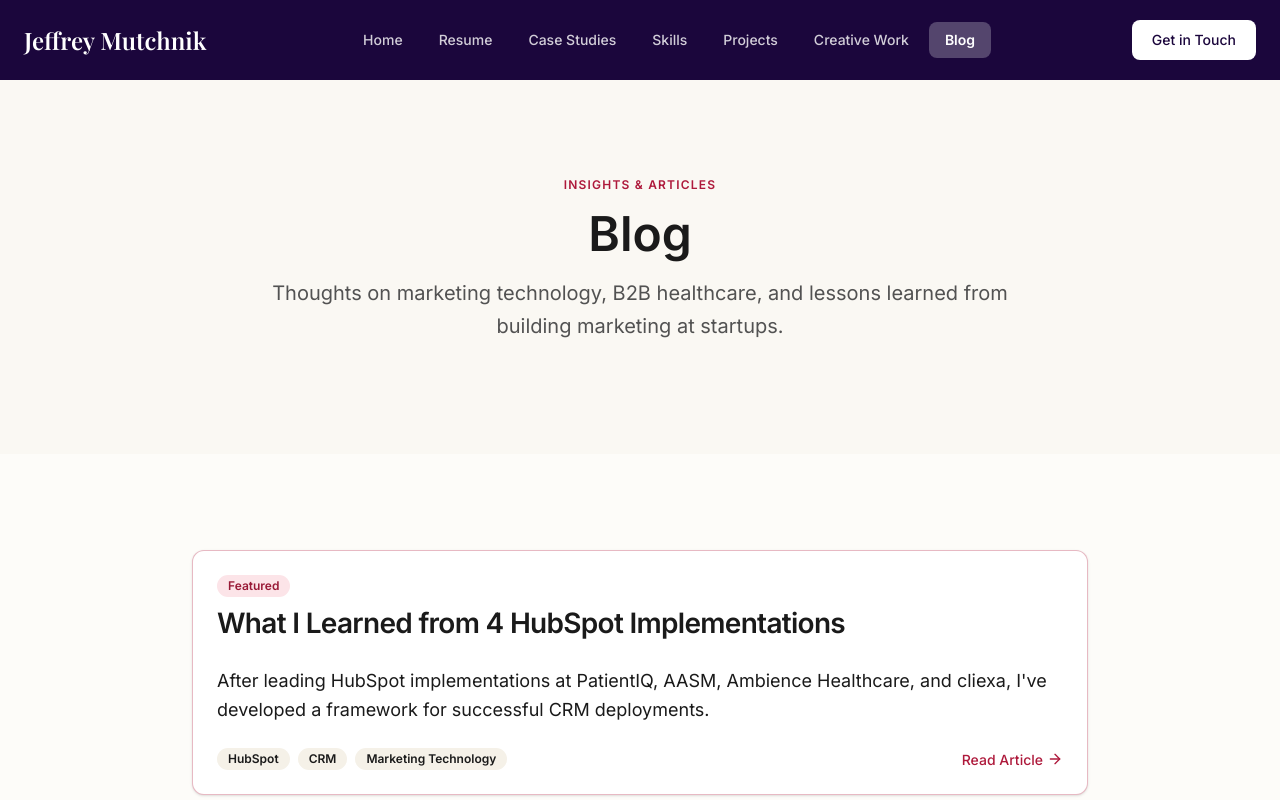
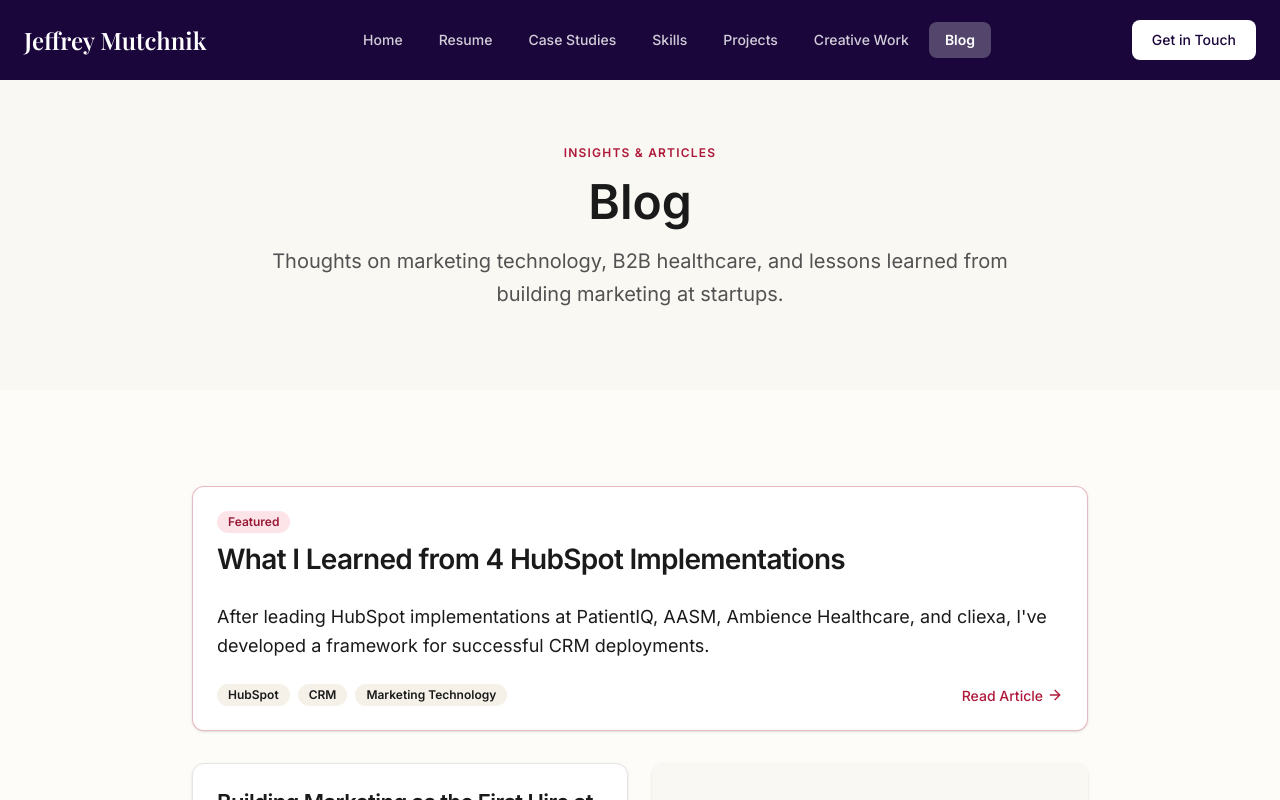
Before and after one commit to jeffreymutchnik/jeffreymutchnik.github.io, a Next.js app in the folder portfolio-nextjs/: page /blog in a window 1280 px wide. Shown: the top 800 px of the page. Built offline with nearby package versions, Linux system fonts and the light colour scheme.

Commit message:
Reduce PageHeader padding for compact hero sections

```diff
--- a/portfolio-nextjs/src/components/sections/PageHeader.tsx
+++ b/portfolio-nextjs/src/components/sections/PageHeader.tsx
@@ -17,7 +17,7 @@
   children,
 }: PageHeaderProps) {
   return (
-    <section className="bg-[var(--color-bg-subtle)] section-py">
+    <section className="bg-[var(--color-bg-subtle)] py-12 md:py-16">
       <div className="container mx-auto px-6">
         <motion.div
           className="max-w-3xl mx-auto text-center"
```
